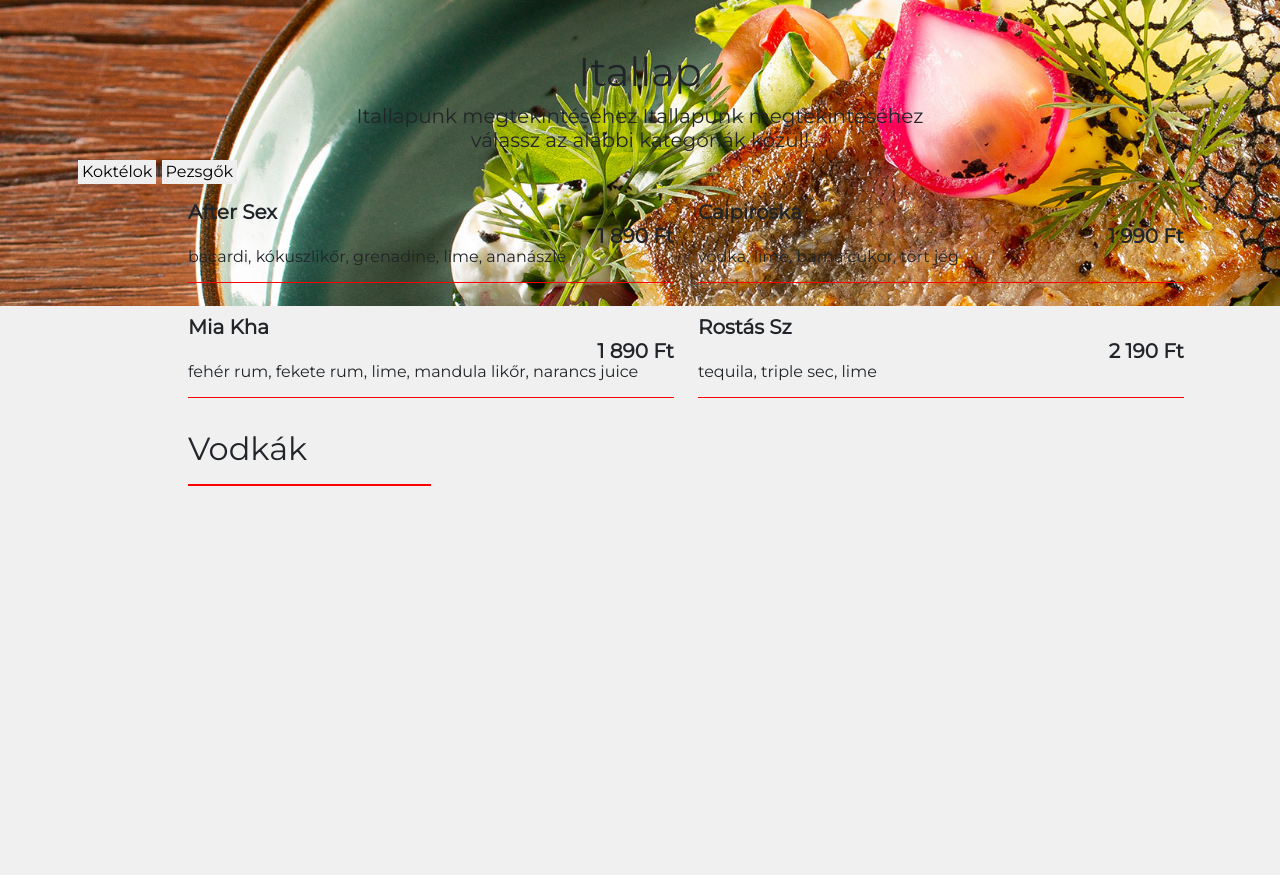
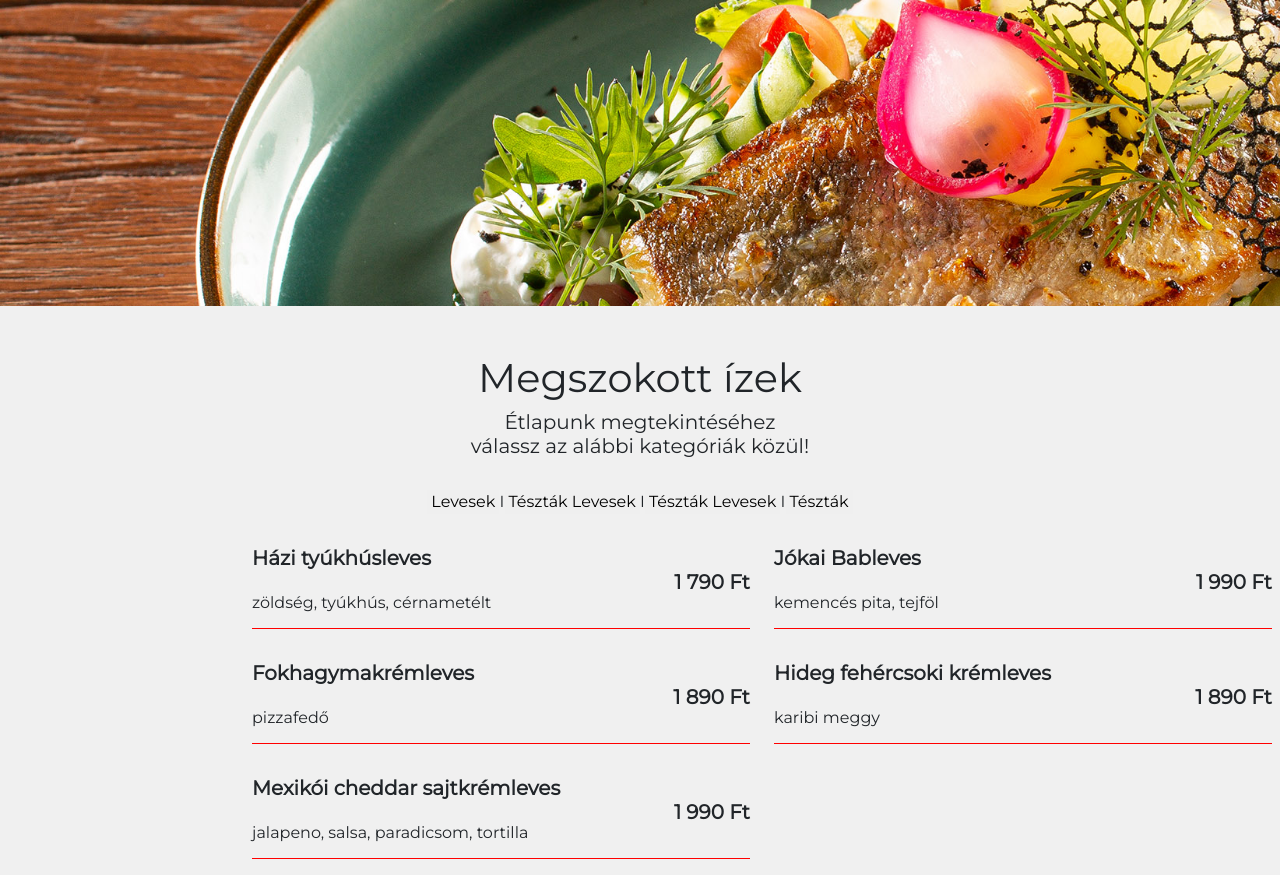
Before and after one commit to makkospeter/czigany, a plain HTML site: page itallap.html in a window 1280 px wide. Shown: the top 875 px of the page. Before the commit the page ends 846 px from the top, so only its background shows below. Drawn offline with nearby package versions, Linux system fonts and the light colour scheme.

Commit message:
itallap vizsga

```diff
--- a/itallap.html
+++ b/itallap.html
@@ -16,61 +16,69 @@
 </head>
   <body>
     <div class="header-image" style="background-image:url(kepek/csik.jpg);">
-    <div class="container">
+    </div>
+    <div class="container ">
       <div class="mt-5 text-center">
-        <h1>Itallap</h1>
-        <h3>Itallapunk megtekintéséhez Itallapunk megtekintéséhez<br>válassz az alábbi kategóriák közül!</h3>
+        <h1>Megszokott ízek</h1>
+        <h3>Étlapunk megtekintéséhez <br>
+          válassz az alábbi kategóriák közül!</h3> <br>
       </div>
-      <div class="row">
-        <div class="col md-6"><button class="anim" href=""  onclick="valt('1')">Koktélok </button> I
-          <button class="anim" href=""  onclick="valt('2')"> Pezsgők</button>
+      <div class="row text-center pb-3">
+        <div class="col md-6">
+          <button class="anim" href=""  onclick="valt('1')">Levesek </button> I
+          <button class="anim" href=""  onclick="valt('2')"> Tészták</button>
+          <button class="anim" href=""  onclick="valt('1')">Levesek </button> I
+          <button class="anim" href=""  onclick="valt('2')"> Tészták</button>
+          <button class="anim" href=""  onclick="valt('1')">Levesek </button> I
+          <button class="anim" href=""  onclick="valt('2')"> Tészták</button>
 
 
 
         </div>
       </div>
-      <div class="left container" id="1" style="left: 10% ;">
+      <div class="left container " id="1" style="left: 15% ; width: 100%;">
         <div class="row">
-          <div class="row">
-            <div class="col-xxl-6 col-md-6 col-xs-12 mt-3">
-
-              <h3><b>After Sex</b> <br>
-                <div class="price"><b>1 890 Ft</b></div> <br>
-                <span>bacardi, kókuszlikőr, grenadine, lime, ananászlé</span>
+          <div class="col-xs-12 col-md-6 mt-3">
+            <h3><b>Házi tyúkhúsleves</b> <br>
+              <div class="price"><b>1 790 Ft</b></div> <br>
+              <span>zöldség, tyúkhús, cérnametélt</span>
             </h3>
-
             <hr>
           </div>
-
-            <div class="col-xxl-6 col-md-6 col-xs-12 mt-3">
-              <h3><b>Caipiroska</b> <br>
+          <div class="col-xs-12 col-md-6  mt-3">
+            <h3><b>Jókai Bableves</b> <br>
               <div class="price"><b>1 990 Ft</b></div> <br>
-                <span>vodka, lime, barna cukor, tört jég</span>
+              <span>kemencés pita, tejföl</span>
             </h3>
-
             <hr>
           </div>
-
-            <div class="col-xxl-6 col-md-6 col-xs-12 mt-3">
-              <h3><b>Mia Kha</b> <br>
-                <div class="price"><b>1 890 Ft</b></div> <br>
-                <span>fehér rum, fekete rum, lime, mandula likőr, narancs juice</span>
+        </div>
+        <div class="row">
+          <div class="col-xs-12 col-md-6 mt-3">
+            <h3><b>Fokhagymakrémleves</b> <br>
+              <div class="price"><b>1 890 Ft
+                </b></div> <br>
+              <span>pizzafedő</span>
             </h3>
-
             <hr>
           </div>
-
-            <div class="col-xxl-6 col-md-6 col-xs-12 mt-3">
-              <h3><b>Rostás Sz</b> <br>
-                <div class="price"><b>2 190 Ft</b></div> <br>
-                <span>tequila, triple sec, lime <br></span>
+          <div class="col-xs-12 col-md-6  mt-3">
+            <h3><b>Hideg fehércsoki krémleves</b> <br>
+              <div class="price"><b>1 890 Ft
+                </b></div> <br>
+              <span>karibi meggy</span>
             </h3>
-
             <hr>
           </div>
-            <div class="col-xxl-6 col-md-6 col-xs-12 mt-3">
-              <h2 id="vodka">Vodkák</h2>
-              <hr style="width: 50%; height: 2%;">
+        </div>
+        <div class="row">
+          <div class="col-xs-12 col-md-6 mt-3">
+            <h3><b>Mexikói cheddar sajtkrémleves</b> <br>
+              <div class="price"><b>1 990 Ft
+                </b></div> <br>
+              <span>jalapeno, salsa, paradicsom, tortilla</span>
+            </h3>
+            <hr>
           </div>
         </div>
       </div>
@@ -124,6 +132,11 @@
         </div>
       </div>
     </div>
-    <script src="https://cdn.jsdelivr.net/npm/bootstrap@5.3.0-alpha3/dist/js/bootstrap.bundle.min.js" integrity="sha384-ENjdO4Dr2bkBIFxQpeoTz1HIcje39Wm4jDKdf19U8gI4ddQ3GYNS7NTKfAdVQSZe" crossorigin="anonymous"></script>
+
+    <script src="https://cdn.jsdelivr.net/npm/bootstrap@5.3.0-alpha3/dist/js/bootstrap.bundle.min.js"
+      integrity="sha384-ENjdO4Dr2bkBIFxQpeoTz1HIcje39Wm4jDKdf19U8gI4ddQ3GYNS7NTKfAdVQSZe"
+      crossorigin="anonymous"></script>
+    <script src="script.js"></script>
+
 </body>
 </html>
```
Also changed, not shown: kezdo.css (added, +9 -0 lines), kezdolap.html (added, +55 -0 lines). Lines whose indentation alone changed are shown as unchanged.
